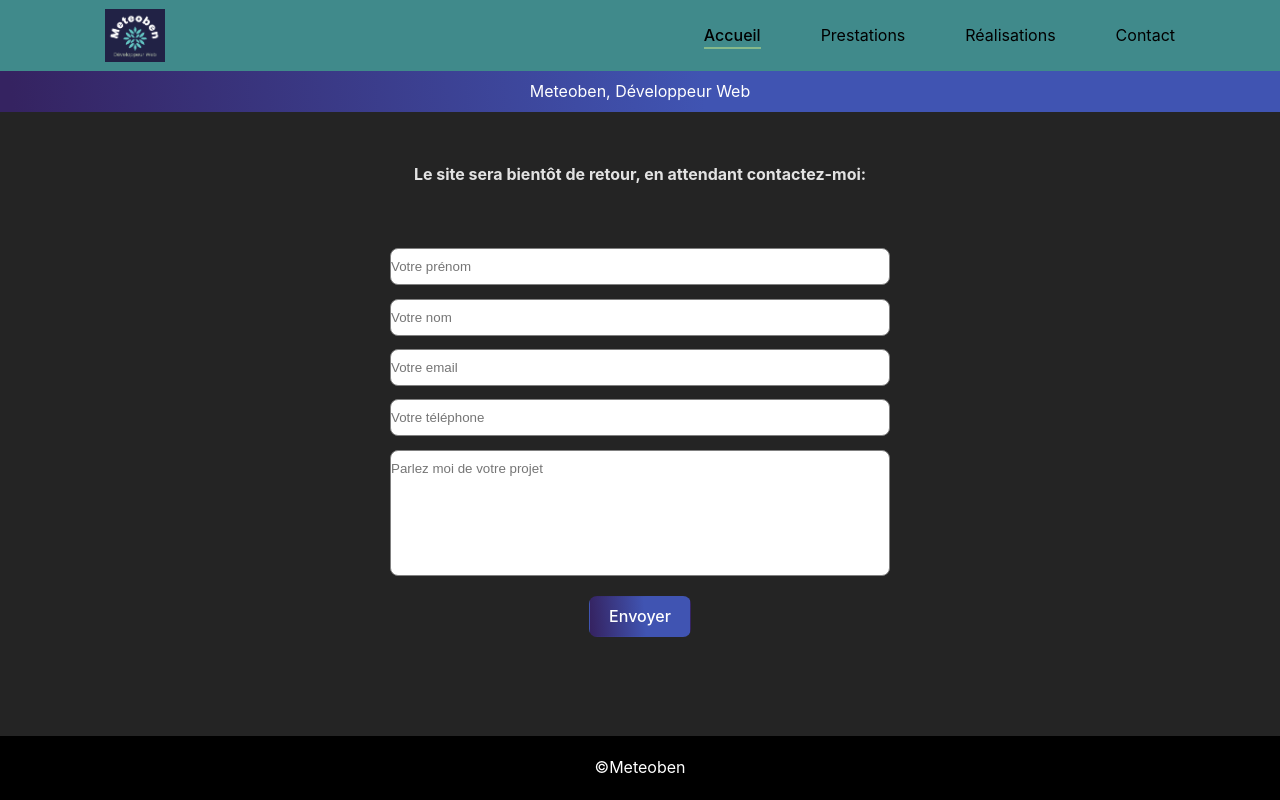
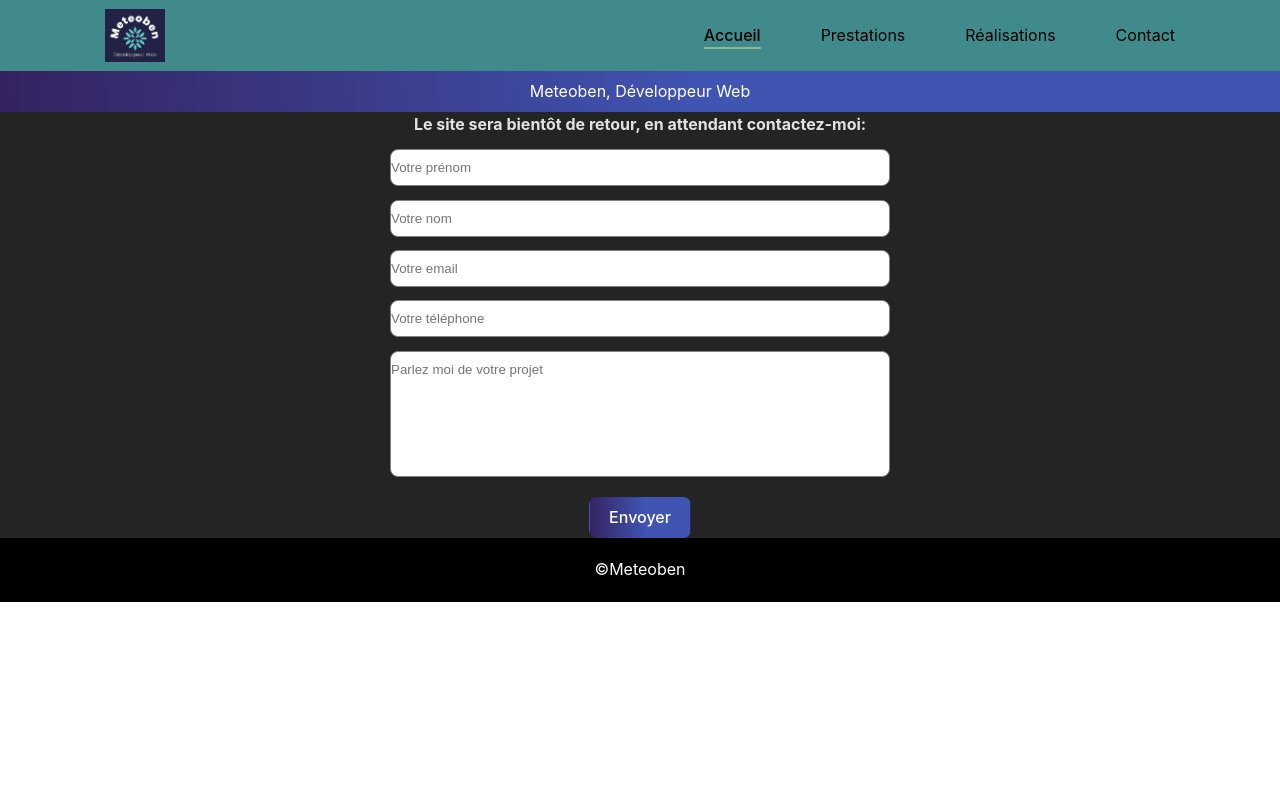
Before and after one commit to Ben43200/meteoben-vite, a React (Vite) app: page / in a window 1280 px wide. Built offline with nearby package versions, Linux system fonts and the light colour scheme; a web font is replaced by a local one.

Commit message:
#root min-height:100vh à la place de height 100vh essai

```diff
--- a/src/pages/home/home.scss
+++ b/src/pages/home/home.scss
@@ -53,8 +53,8 @@ h2, h3{
   display: grid;
   grid-template-areas: " header " "main " "footer ";
   grid-template-rows: 7rem 1fr auto;
-  height: 100vh;
-  // min-height: 100vh;
+  // height: 100vh;
+  min-height: 100vh;
   // row-gap: 20px;
   text-align: justify;
   margin: 0;
```
